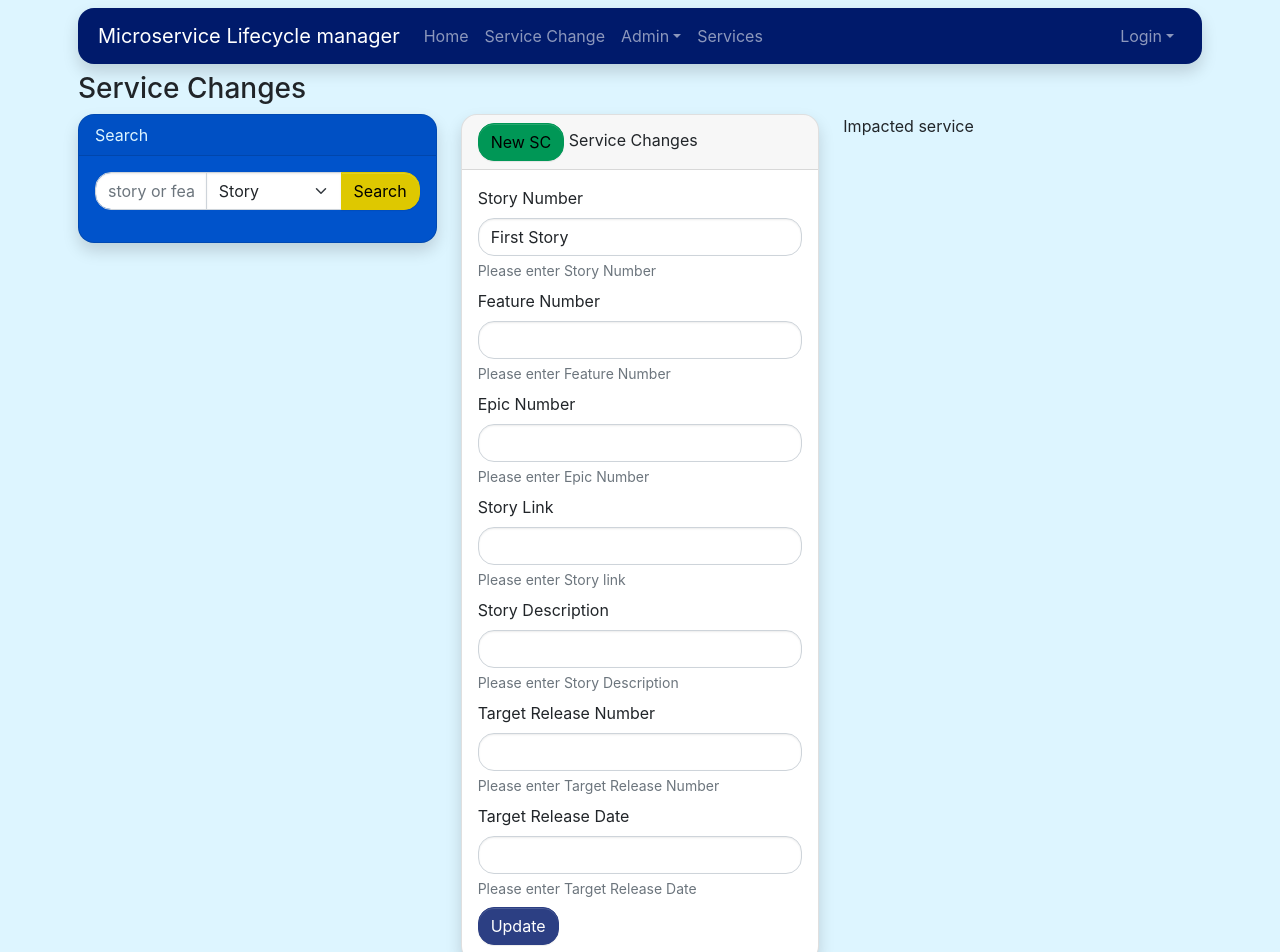
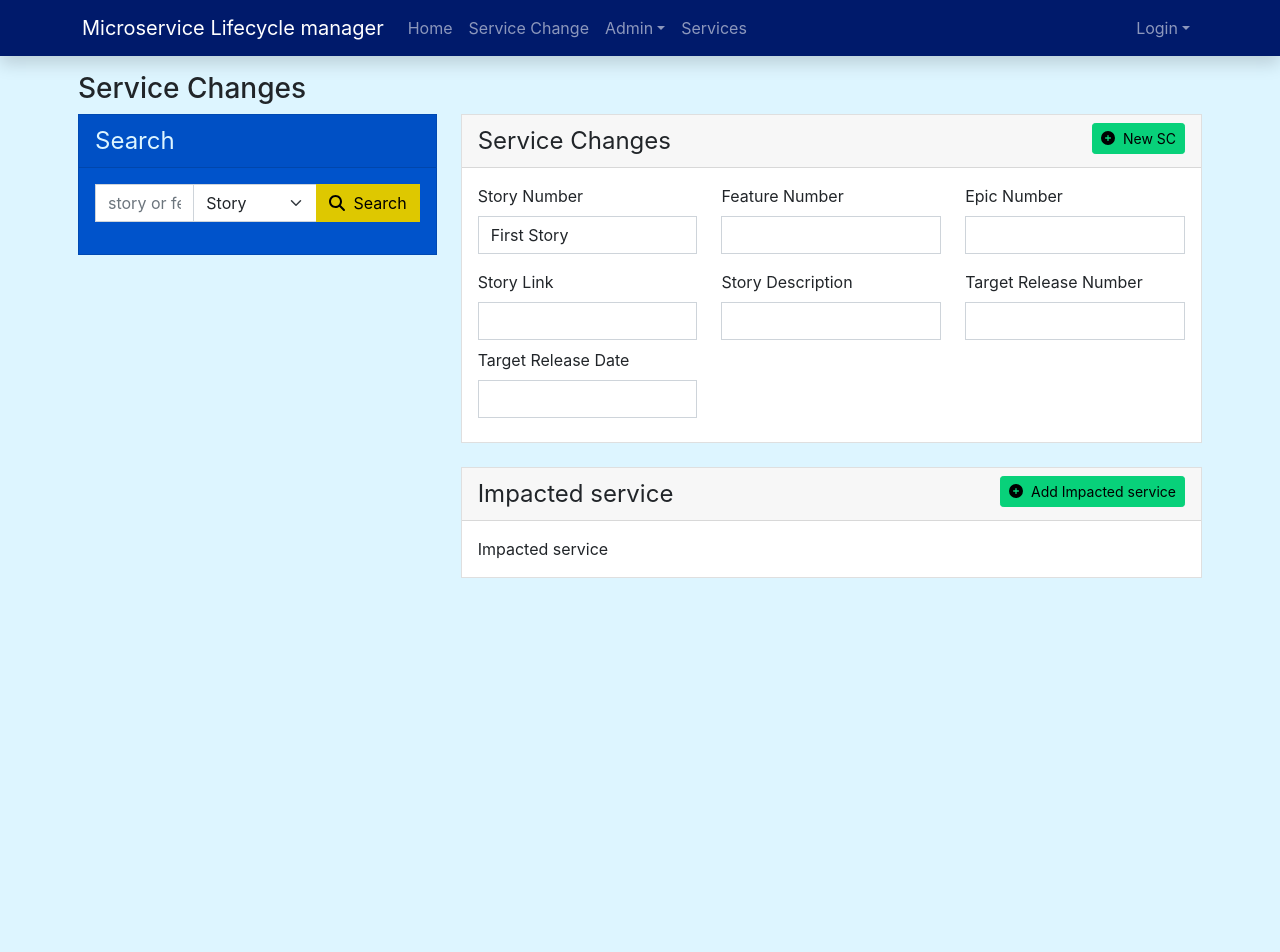
Before and after one commit to nvijaykarthik/MicroserviceLifecycleManager, a React (Create React App) app in the folder interface/: page /serviceChanges in a window 1280 px wide. Shown: the top 952 px of the page. After the commit the page ends 800 px from the top, so only its background shows below. Built offline with nearby package versions, Linux system fonts and the light colour scheme.

Commit message:
correct the style and layouts

```diff
--- a/interface/src/App.js
+++ b/interface/src/App.js
@@ -10,7 +10,7 @@ class App extends Component {
     return (
       <div className="browser">
 
-        <div className="container p-2">
+
         <nav className="navbar navbar-expand-lg navbar-dark  bg-dark shadow p-2 mb-2 rounded">
           <div className="container">
             <Link to="/" className="navbar-brand">Microservice Lifecycle manager</Link>
@@ -54,6 +54,7 @@ class App extends Component {
             </div>
           </div>
         </nav>
+        <div className="container p-2">
         <Routes>
           <Route path="/" element={<Home />}></Route>
           <Route path="/portfolio" element={<Portfolio />}></Route>
--- a/interface/src/Portfolio.js
+++ b/interface/src/Portfolio.js
@@ -2,7 +2,7 @@ import axios from "axios";
 import { Component } from "react";
 
 import { FontAwesomeIcon } from '@fortawesome/react-fontawesome'
-import { faPencil, faRefresh, faPlusCircle, faTrash } from '@fortawesome/free-solid-svg-icons'
+import { faPencil, faRefresh, faPlusCircle, faTrash,faPenNib,faFloppyDisk } from '@fortawesome/free-solid-svg-icons'
 import Spinner from "./component/spinner";
 import { domain } from "./constants";
 
@@ -176,13 +176,14 @@ class Portfolio extends Component {
         return (
           <button type="submit" className="btn btn-primary"
             onClick={() => this.update(this.state.selectedData._links.self.href)}>
-            Update
+            <FontAwesomeIcon icon={faPenNib} />&nbsp; Update
           </button>
         )
       } else if (this.state.showAdd) {
         return (
           <button type="submit" className="btn btn-primary"
             onClick={() => this.add()}>
+                <FontAwesomeIcon icon={faFloppyDisk} />&nbsp;
             Add
           </button>
         )
@@ -200,10 +201,10 @@ class Portfolio extends Component {
         <h3>Portfolio</h3>
         <div className="row">
           <div className="col-sm-4">
-            <div className="card shadow">
+            <div className="card ">
               <div className="card-header">
                 <p>List of Portfolio
-                  <button className="btn btn-sm btn-secondary float-end"
+                  <button className="btn btn-sm btn-secondary float-end mt-2"
                     onClick={() => this.loadDataList()}><FontAwesomeIcon icon={faRefresh} /></button>
                 </p>
               </div>
@@ -231,12 +232,12 @@ class Portfolio extends Component {
             </div>
           </div>
           <div className="col-sm-8">
-            <div className="card shadow">
+            <div className="card ">
               <div className="card-header">
                 <button className="btn btn-sm btn-warning" onClick={() => this.new()} ><FontAwesomeIcon icon={faPlusCircle} /> &nbsp; Add New</button>
               </div>
               <div className="card-body">
-                <div className="mb-3">
+                <div className="mb-2">
                   <label htmlFor="name" className="form-label">Name</label>
                   <input type="text" className="form-control" id="name" aria-describedby="name" name="selectedData.name"
                     value={this.state.selectedData.name} onChange={(e) => this.inputOnchange(e)} />
--- a/interface/src/ServiceChanges.jsx
+++ b/interface/src/ServiceChanges.jsx
@@ -4,6 +4,10 @@ import { useEffect } from "react";
 import Swal from "sweetalert2";
 
 import Spinner from "./component/spinner";
+
+import { FontAwesomeIcon } from '@fortawesome/react-fontawesome'
+import { faPencil, faRefresh, faPlusCircle, faTrash, faPenNib, faFloppyDisk, faSearch } from '@fortawesome/free-solid-svg-icons'
+
 
 export default function ServiceChanges() {
     const [showSpinner, setShowSpinner] = useState(false);
@@ -48,37 +52,44 @@ export default function ServiceChanges() {
             <h3>Service Changes</h3>
             <div className="row">
                 <div className="col-4">
-                    <div className="card text-light bg-info shadow">
+                    <div className="card text-light bg-info ">
                         <div className="card-header">
                             Search
                         </div>
                         <div className="card-body">
                             <div className="input-group mb-3">
-                                <input type="text" className="form-control" placeholder="story or feature"/>
+                                <input type="text" className="form-control" placeholder="story or feature" />
                                 <select class="form-select" aria-label="Default select example">
                                     <option value="story">Story</option>
                                     <option value="feature">Feature</option>
                                 </select>
-                                <button className="btn btn-warning" type="button">Search</button>
+                                <button className="btn btn-warning" type="button"><FontAwesomeIcon icon={faSearch} />&nbsp; Search</button>
                             </div>
-
                         </div>
                     </div>
                 </div>
 
-                <div className="col-4">
-                    <div className="card shadow">
+                <div className="col-8">
+                    <div className="card ">
                         <div className="card-header">
-                        <button className="btn btn-success" type="button" onClick={()=>newSvcChange()}>New SC</button>  Service Changes
+                            Service Changes <button className="btn btn-sm btn-success float-end" type="button" onClick={() => newSvcChange()}>
+                                <FontAwesomeIcon icon={faPlusCircle} />&nbsp; New SC</button>
                         </div>
                         <div className="card-body">
                             <DisplaySvcChange selectedSvcData={selectedSvcData} setSelectedSvcData={setSelectedSvcData} newOrEdit={newOrEdit} />
                         </div>
                     </div>
+                    <div className="card  mt-4">
+                        <div className="card-header">
+                            Impacted service  <button className="btn btn-sm btn-success float-end" type="button" onClick={() => newSvcChange()}>
+                                <FontAwesomeIcon icon={faPlusCircle} />&nbsp; Add Impacted service</button>
                         </div>
-                <div className="col-4">
+                        <div className="card-body">
                             Impacted service
                         </div>
+                    </div>
+                </div>
+
             </div>
         </div>
     )
@@ -115,49 +126,53 @@ function DisplaySvcChange({ selectedSvcData, setSelectedSvcData, newOrEdit }) {
             confirmButtonText: 'Ok'
         })
     }
-    let nre = (newOrEdit === 'new') ? <button type="button" className="btn btn-primary" onClick={() => add()}>Add</button> :
-        <button type="button" className="btn btn-primary" onClick={() => update()}>Update</button>
+    let nre = (newOrEdit === 'new') ? <button type="button" className="btn btn-primary" onClick={() => add()}>
+        <FontAwesomeIcon icon={faFloppyDisk} />&nbsp; Add</button> :
+        (newOrEdit === 'update') ? <button type="button" className="btn btn-primary" onClick={() => update()}>
+            <FontAwesomeIcon icon={faPenNib} />&nbsp; Update</button> : null
 
     return (
         <div>
-            <div className="mb-2">
+            <div className="row mb-3">
+                <div className="col-md-4">
                     <label htmlFor="storyNumber" className="form-label">Story Number</label>
                     <input type="text" className="form-control" name="storyNumber" onChange={(e) => handleChange(e)} value={selectedSvcData.storyNumber} />
-                <div name="storyNumber" className="form-text">Please enter Story Number</div>
                 </div>
-            <div className="mb-2">
+                <div className="col-md-4">
                     <label htmlFor="featureNumber" className="form-label">Feature Number</label>
                     <input type="text" className="form-control" name="featureNumber" onChange={(e) => handleChange(e)} value={selectedSvcData.featureNumber} />
-                <div name="featureNumber" className="form-text">Please enter Feature Number</div>
                 </div>
-            <div className="mb-2">
+                <div className="col-md-4">
                     <label htmlFor="epicNumber" className="form-label">Epic Number</label>
                     <input type="text" className="form-control" name="epicNumber" onChange={(e) => handleChange(e)} value={selectedSvcData.epicNumber} />
-                <div name="epicNumber" className="form-text">Please enter Epic Number</div>
                 </div>
-            <div className="mb-2">
+            </div>
+            <div className="row mb-2">
+                <div className="col-md-4">
                     <label htmlFor="storyLink" className="form-label">Story Link</label>
                     <input type="text" className="form-control" name="storyLink" onChange={(e) => handleChange(e)} value={selectedSvcData.storyLink} />
-                <div name="storyLink" className="form-text">Please enter Story link</div>
                 </div>
-            <div className="mb-2">
+                <div className="col-md-4">
                     <label htmlFor="storyDescription" className="form-label">Story Description</label>
                     <input type="text" className="form-control" name="storyDescription" onChange={(e) => handleChange(e)} value={selectedSvcData.storyDescription} />
-                <div name="storyDescription" className="form-text">Please enter Story Description</div>
                 </div>
-            <div className="mb-2">
+                <div className="col-md-4">
                     <label htmlFor="targetReleaseNumber" className="form-label">Target Release Number</label>
                     <input type="text" className="form-control" name="targetReleaseNumber" onChange={(e) => handleChange(e)} value={selectedSvcData.targetReleaseNumber} />
-                <div name="targetReleaseNumber" className="form-text">Please enter Target Release Number</div>
                 </div>
-            <div className="mb-2">
+            </div>
+            <div className="row mb-2">
+                <div className="col-md-4">
                     <label htmlFor="targetReleaseDate" className="form-label">Target Release Date</label>
                     <input type="text" className="form-control" name="targetReleaseDate" onChange={(e) => handleChange(e)} value={selectedSvcData.targetReleaseDate} />
-                <div name="targetReleaseDate" className="form-text">Please enter Target Release Date</div>
                 </div>
-            <div className="col-12">
+                <div className="col-md-8 pt-4 mt-2 float-end">
                     {nre}
                 </div>
+            </div>
+
+
+
         </div>
     )
     /*
--- a/interface/src/ServiceGroup.js
+++ b/interface/src/ServiceGroup.js
@@ -2,7 +2,7 @@ import axios from "axios";
 import { Component } from "react";
 
 import { FontAwesomeIcon } from '@fortawesome/react-fontawesome'
-import { faPencil, faRefresh, faPlusCircle, faTrash } from '@fortawesome/free-solid-svg-icons'
+import { faPencil, faRefresh, faPlusCircle, faTrash,faPenNib,faFloppyDisk } from '@fortawesome/free-solid-svg-icons'
 import Spinner from "./component/spinner";
 import { domain } from "./constants";
 import Swal from 'sweetalert2'
@@ -211,14 +211,14 @@ class ServiceGroup extends Component {
         return (
           <button type="submit" className="btn btn-primary"
             onClick={() => this.update(this.state.selectedData._links.self.href)}>
-            Update
+            <FontAwesomeIcon icon={faPenNib} /> &nbsp;Update
           </button>
         )
       } else if (this.state.showAdd) {
         return (
           <button type="submit" className="btn btn-primary"
             onClick={() => this.add()}>
-            Add
+            <FontAwesomeIcon icon={faFloppyDisk} /> &nbsp;Add
           </button>
         )
       }
@@ -236,10 +236,10 @@ class ServiceGroup extends Component {
         <h3>Service Group</h3>
         <div className="row">
           <div className="col-4">
-            <div className="card shadow">
+            <div className="card ">
               <div className="card-header">
                 <p>List of Service Group
-                  <button className="btn btn-sm btn-secondary float-end"
+                  <button className="btn btn-sm btn-secondary float-end mt-2"
                     onClick={() => this.loadDataList()}><FontAwesomeIcon icon={faRefresh} /></button>
                 </p>
               </div>
@@ -268,18 +268,18 @@ class ServiceGroup extends Component {
             </div>
           </div>
           <div className="col-8">
-            <div className="card shadow">
+            <div className="card ">
               <div className="card-header">
                 <button className="btn btn-sm btn-warning" onClick={() => this.new()} ><FontAwesomeIcon icon={faPlusCircle} /> &nbsp; Add New</button>
               </div>
               <div className="card-body">
-                <div className="mb-3">
+                <div className="mb-2">
                   <label htmlFor="Group name" className="form-label">Group Name</label>
                   <input type="text" className="form-control" id="name" aria-describedby="name" name="selectedData.name"
                     value={this.state.selectedData.name} onChange={(e) => this.inputOnchange(e)} />
                   <div id="name" className="form-text">Please enter the Service Group name</div>
                 </div>
-                <div className="mb-3">
+                <div className="mb-2">
                   <label htmlFor="portfolio name" className="form-label">Portfolio name</label>
                   <select className="form-select" id="portfolioName" aria-describedby="portfolioName" name="selectedData.portfolioName"
                     onChange={(e) => this.inputOnchangePortfolioName(e)} value={this.state.selectedData.portfolioName}>
--- a/interface/src/Services.js
+++ b/interface/src/Services.js
@@ -2,7 +2,7 @@ import axios from "axios";
 import { Component } from "react";
 
 import { FontAwesomeIcon } from '@fortawesome/react-fontawesome'
-import { faPencil, faPlusCircle, faTrash } from '@fortawesome/free-solid-svg-icons'
+import { faPencil, faRefresh, faPlusCircle, faTrash,faPenNib,faFloppyDisk } from '@fortawesome/free-solid-svg-icons'
 import Spinner from "./component/spinner";
 import { domain } from "./constants";
 
@@ -246,14 +246,14 @@ class Services extends Component {
         return (
           <button type="submit" className="btn btn-primary"
             onClick={() => this.update(this.state.selectedData._links.self.href)}>
-            Update
+           <FontAwesomeIcon icon={faPenNib} /> &nbsp; Update
           </button>
         )
       } else if (this.state.showAdd) {
         return (
           <button type="submit" className="btn btn-primary"
             onClick={() => this.add()}>
-            Add
+           <FontAwesomeIcon icon={faFloppyDisk} /> &nbsp; Add
           </button>
         )
       }
@@ -271,10 +271,10 @@ class Services extends Component {
         <h3>Services</h3>
         <div className="row">
           <div className="col-4">
-            <div className="card shadow">
+            <div className="card ">
               <div className="card-header">
                 <p>List of Services for Servcie Group</p>
-                <select className="form-select shadow-sm" name="selectedGroup"
+                <select className="form-select" name="selectedGroup"
                   onChange={(e) => this.inputOnchangeGroupName(e)} value={this.state.selectedGroup}>
                   <option value=""></option>{Option}
                 </select>
@@ -303,42 +303,42 @@ class Services extends Component {
             </div>
           </div>
           <div className="col-8">
-            <div className="card shadow">
+            <div className="card ">
               <div className="card-header">
-                <button className="btn btn-sm btn-warning" onClick={() => this.new()} ><FontAwesomeIcon icon={faPlusCircle} /> &nbsp; Add New</button>
+                <button className="btn btn-sm btn-warning" onClick={() => this.new()} ><FontAwesomeIcon icon={faPlusCircle} /> &nbsp; Add New Service</button>
               </div>
               <div className="card-body">
-                <div className="mb-3">
+                <div className="mb-2">
                   <label htmlFor="serviceName" className="form-label">Service Name</label>
                   <input type="text" className="form-control" name="serviceName"
                     value={this.state.selectedData.serviceName} onChange={(e) => this.inputOnchange(e)} />
                   <div id="name" className="form-text">Please enter the Service name</div>
                 </div>
-                <div className="mb-3">
+                <div className="mb-2">
                   <label htmlFor="serviceDescription" className="form-label">Service Description</label>
                   <input type="text" className="form-control" name="serviceDescription"
                     value={this.state.selectedData.serviceDescription} onChange={(e) => this.inputOnchange(e)} />
                   <div id="name" className="form-text">Please enter the Service Description</div>
                 </div>
-                <div className="mb-3">
+                <div className="mb-2">
                   <label htmlFor="codeRepoUrl" className="form-label">Code repository </label>
                   <input type="text" className="form-control" name="codeRepoUrl"
                     value={this.state.selectedData.codeRepoUrl} onChange={(e) => this.inputOnchange(e)} />
-                  <div id="name" className="form-text">Url for ur code base</div>
+                  <div id="name" className="form-text">Url for your code base</div>
                 </div>
-                <div className="mb-3">
+                <div className="mb-2">
                   <label htmlFor="ciCdPlanUrl" className="form-label">Continues Integration and Deployment</label>
                   <input type="text" className="form-control" name="ciCdPlanUrl"
                     value={this.state.selectedData.ciCdPlanUrl} onChange={(e) => this.inputOnchange(e)} />
                   <div id="name" className="form-text">Url for your CI/CD pipeline</div>
                 </div>
-                <div className="mb-3">
+                <div className="mb-2">
                   <label htmlFor="owner" className="form-label">Owner</label>
                   <input type="text" className="form-control" name="owner"
                     value={this.state.selectedData.owner} onChange={(e) => this.inputOnchange(e)} />
                   <div id="name" className="form-text">Please enter the Service Owner</div>
                 </div>
-                <div className="mb-3">
+                <div className="mb-2">
                   <label htmlFor="groupName" className="form-label">Service Group Name</label>
                   <input type="text" className="form-control" name="groupName"
                     value={this.state.selectedData.groupName} readOnly />
--- a/interface/src/style.scss
+++ b/interface/src/style.scss
@@ -1,17 +1,18 @@
-$enable-shadows:true;
 
 $primary:#2c3f83;
 $secondary:#795468;
-$success:#009756;
+$success:#08d17a;
 $info:#0053cb;
 $warning:#dec800;
 $danger:#eb1800;
 $light:#ddf5ff;
 $dark:#001a6b;
 
-$border-radius: 1rem;
+$border-radius: .0rem;
 
 @import "../node_modules/bootstrap/scss/bootstrap.scss";
+
+
 
 body{
     background-color: $light;
@@ -20,3 +21,9 @@ body{
     max-height: 550px;
     overflow-y: auto;
 }
+.card-header{
+    font-size: x-large;
+}
+.navbar{
+    border-radius: 0rem !important;
+}
```
Lines whose indentation alone changed are shown as unchanged.
